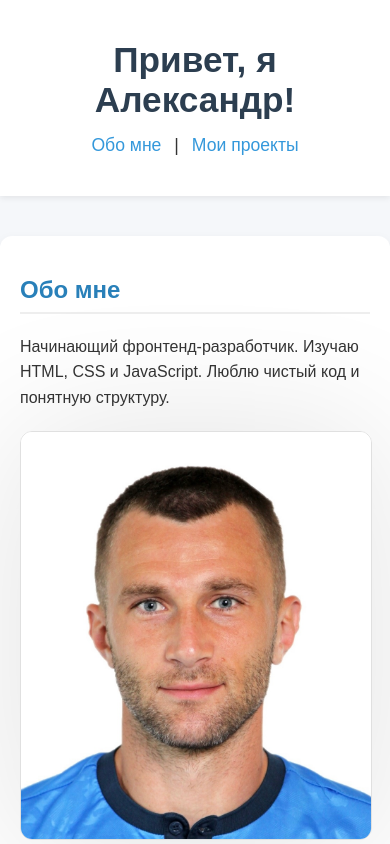
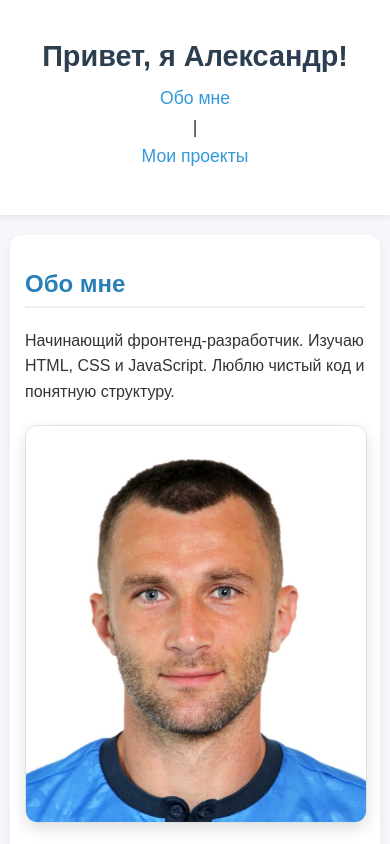
Before and after one commit to Alexnovitskiy89/my-portfolio, a plain HTML site: page index.html in a window 390 px wide. Shown: the top 844 px of the page. Drawn offline with Linux system fonts and the light colour scheme.

Commit message:
Update index.html
feat: add viewport meta and responsive styles

```diff
--- a/index.html
+++ b/index.html
@@ -2,9 +2,10 @@
 <html lang="ru">
   <head>
     <meta charset="UTF-8">
+    <!-- Вот та самая строчка, про которую ты вспомнил -->
+    <meta name="viewport" content="width=device-width, initial-scale=1.0">
     <title>Портфолио Александра Новицкого</title>
 
-    <!-- Встроенные стили -->
     <style>
       /* Базовые настройки страницы */
       body {
@@ -45,8 +46,8 @@
 
       /* Основной контент */
       main {
-        max-width: 700px;
-        margin: 40px auto;
+        max-width: 700px;          /* На ПК — не шире 700px */
+        margin: 40px auto;         /* По центру */
         padding: 20px;
         background: #ffffff;
         border-radius: 12px;
@@ -70,11 +71,11 @@
       /* Фото */
       img {
         display: block;
-        margin: 20px auto; /* центрируем фото */
-        max-width: 100%;
-        height: auto;
+        margin: 20px auto;
+        max-width: 100%;       /* Самое важное для адаптивности */
+        height: auto;           /* Сохраняет пропорции */
         border-radius: 12px;
-        box-shadow: 0 6px 150px rgba(0,0,0,0.12);
+        box-shadow: 0 6px 15px rgba(0,0,0,0.12);
         border: 1px solid #e0e0e0;
       }
 
@@ -86,11 +87,29 @@
         font-size: 0.95rem;
         margin-top: 40px;
       }
+
+      /* АДАПТИВНОСТЬ: если экран уже 600px — меняем отступы и размеры */
+      @media (max-width: 600px) {
+        header h1 {
+          font-size: 1.8rem;     /* Чуть меньше заголовок */
+        }
+
+        main {
+          margin: 20px 10px;     /* Меньше отступы по бокам */
+          padding: 15px;         /* Чуть меньше внутренние отступы */
+          max-width: 100%;       /* На телефоне — на всю ширину */
+        }
+
+        nav a {
+          display: block;        /* Ссылки друг под другом */
+          margin: 8px 0;
+          text-align: center;
+        }
+      }
     </style>
   </head>
   <body>
 
-    <!-- Шапка сайта -->
     <header>
       <h1>Привет, я Александр!</h1>
 
@@ -100,25 +119,20 @@
       </nav>
     </header>
 
-    <!-- Основной контент -->
     <main>
-      <!-- Секция "Обо мне" -->
       <section id="about">
         <h2>Обо мне</h2>
         <p>Начинающий фронтенд-разработчик. Изучаю HTML, CSS и JavaScript. Люблю чистый код и понятную структуру.</p>
 
-        <!-- Твоё фото -->
         <img src="foto.jpg" alt="Фото Александра Новицкого">
       </section>
 
-      <!-- Секция "Проекты" -->
       <section id="projects">
         <h2>Мои проекты</h2>
         <p>Пока тут только этот лендинг, но скоро будут и другие!</p>
       </section>
     </main>
 
-    <!-- Подвал -->
     <footer>
       <p>&copy; 2024 Портфолио Александра Новицкого</p>
     </footer>
```
